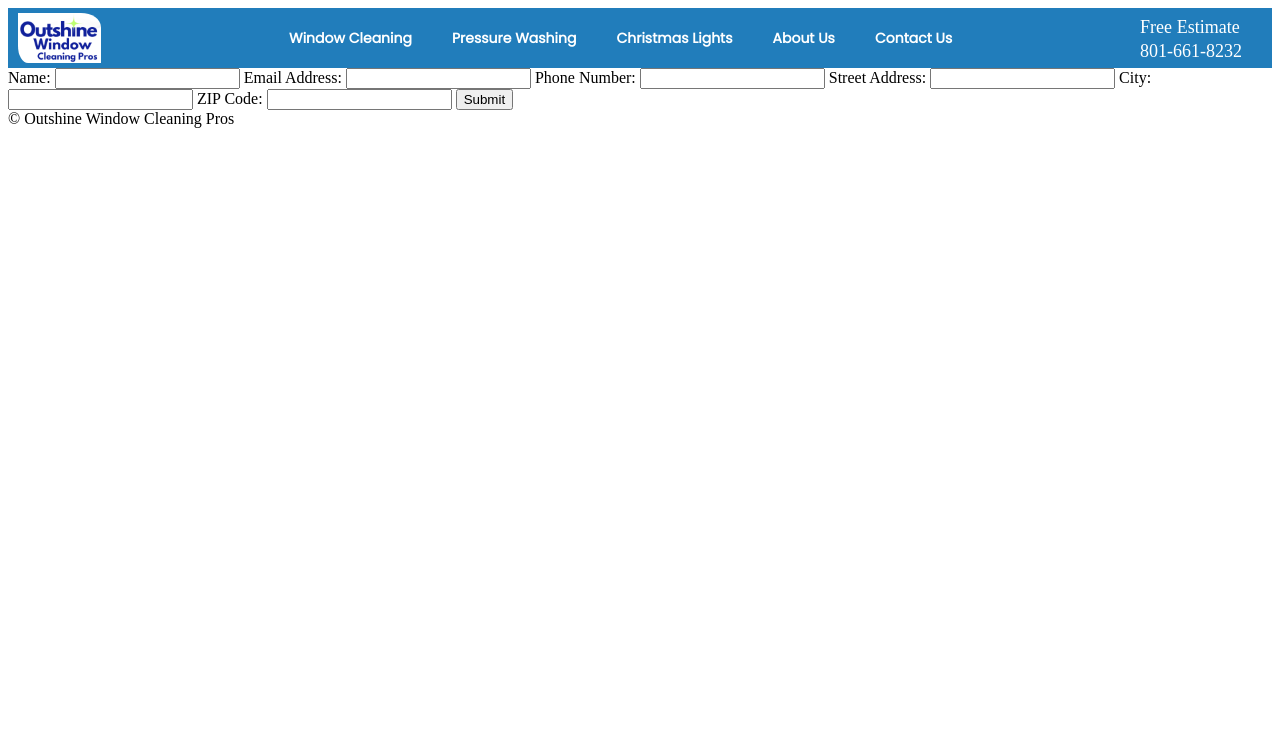
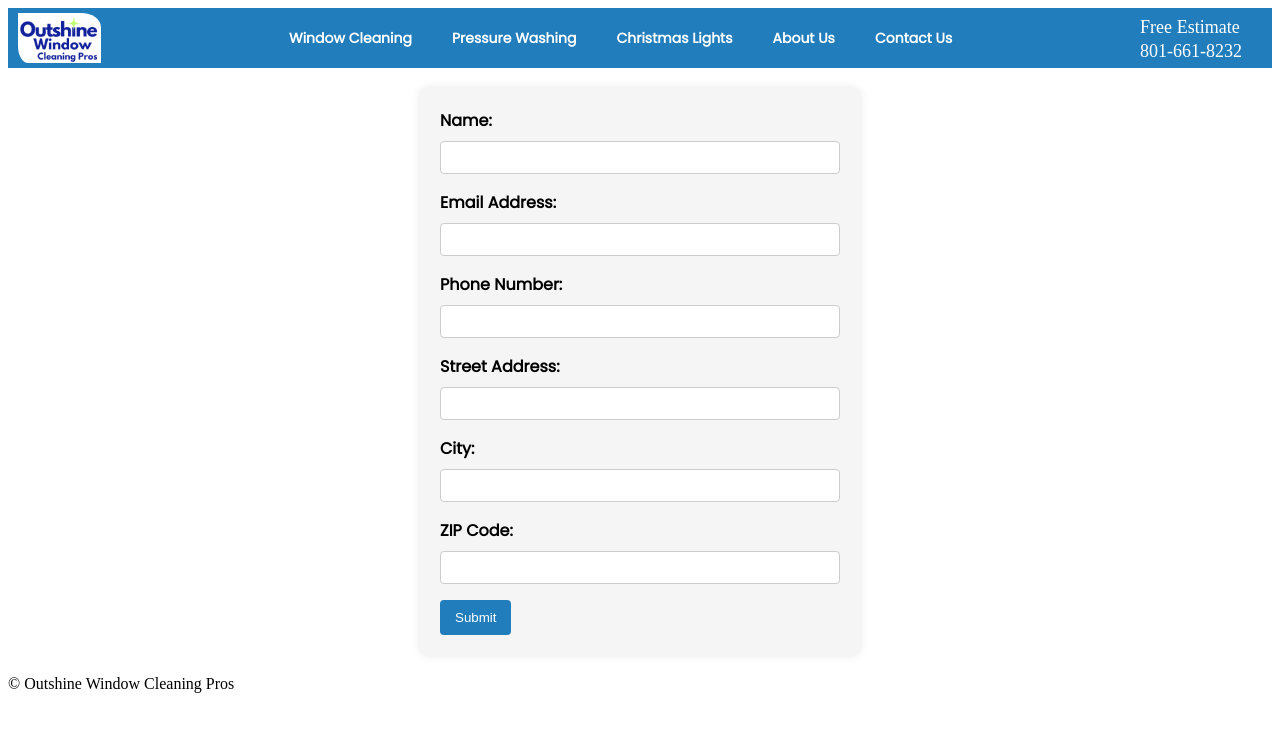
Before and after one commit to kellyannclark/OutshineWindowCleaningPros-Website, a website with bundled scripts: page views/quoteForm.html in a window 1280 px wide. Built offline with nearby package versions, Linux system fonts and the light colour scheme.

Commit message:
css changes

```diff
--- a/css/styles.css
+++ b/css/styles.css
@@ -134,6 +134,54 @@ nav ul li a:hover {
     display: none; /* Hide the menu toggle by default */
     cursor: pointer;
 }
+
+/******************************
+****  QuoteForm  **********
+******************************/
+
+
+#quoteForm {
+    max-width: 400px;
+    margin: 20px auto;
+    padding: 20px;
+    background-color: #f5f5f5;
+    border-radius: 8px;
+    box-shadow: 0 0 10px rgba(0, 0, 0, 0.1);
+  }
+
+
+  label {
+    display: block;
+    margin-bottom: 8px;
+    font-weight: bold;
+    font-family: "Poppins";
+  }
+
+
+  input {
+    width: 100%;
+    padding: 8px;
+    margin-bottom: 16px;
+    box-sizing: border-box;
+    border: 1px solid #ccc;
+    border-radius: 4px;
+  }
+
+
+  #submitBtn {
+    background-color:  #217dbb;
+    color: white;
+    padding: 10px 15px;
+    border: none;
+    border-radius: 4px;
+    cursor: pointer;
+  }
+
+  #submitBtn:hover {
+    background-color: #45a049;
+  }
+
+
 
 /******************************
 ****  Feature Section  **********
```
